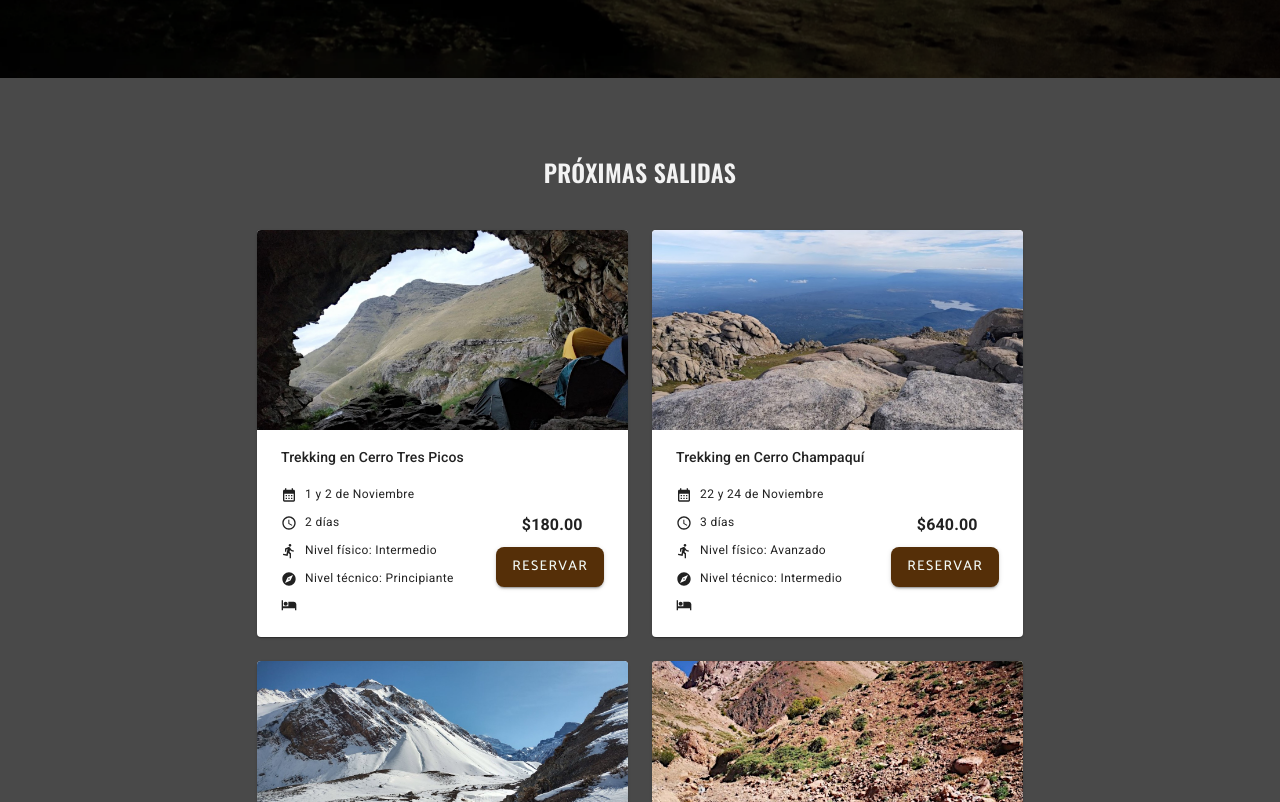
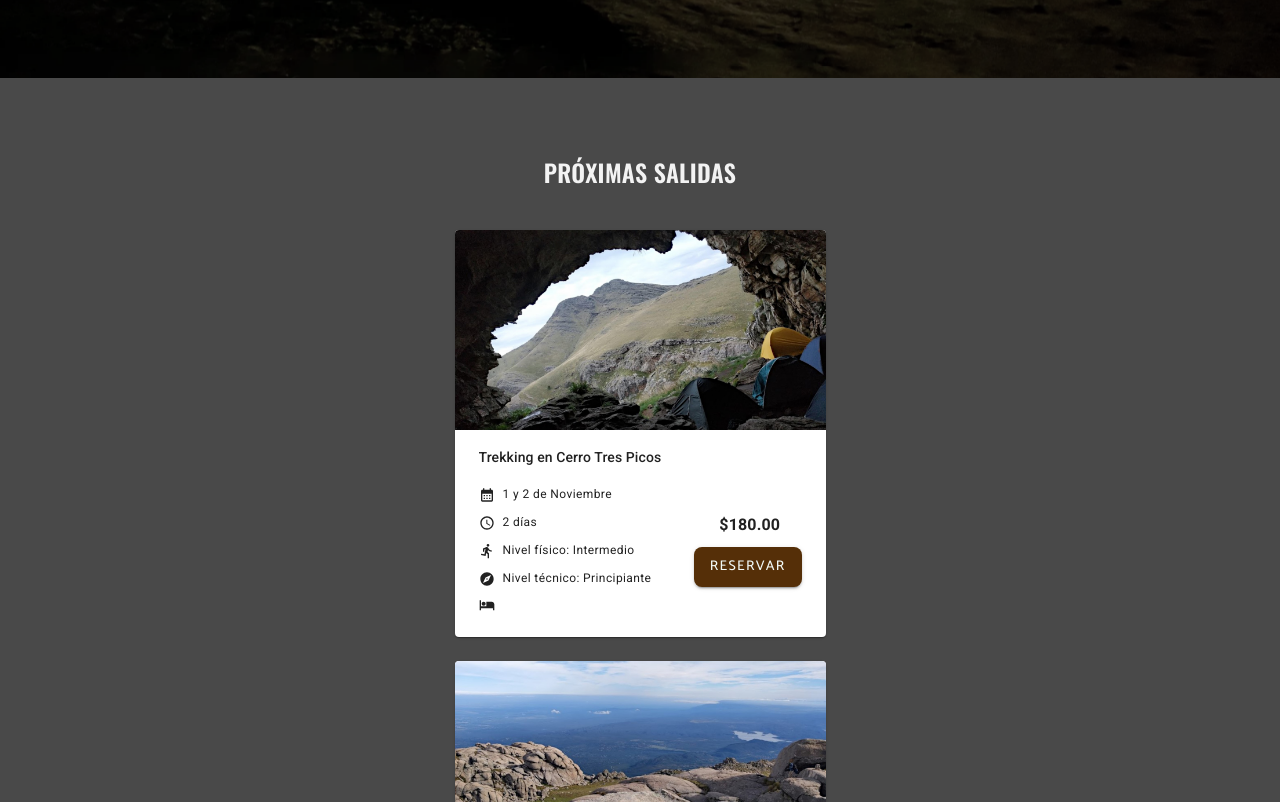
Before and after one commit to RamonCruz187/Kosten, a React (Vite) app in the folder Front/: page / in a window 1280 px wide. Shown: the part 738-1540 px from the top of the page. Built offline with nearby package versions, Linux system fonts and the light colour scheme.

Commit message:
fix(DepartureGrid): adjust padding for improved layout

```diff
--- a/Front/src/modules/Departures/components/DepartureGrid.jsx
+++ b/Front/src/modules/Departures/components/DepartureGrid.jsx
@@ -7,7 +7,7 @@ import { customPalette } from "../../../../customStyle.jsx";
 
 export const DepartureGrid = ({ title }) => {
   return (
-    <Box sx={{ display: 'flex', flexDirection: 'column', alignItems: 'center', justifyContent: 'center', background: customPalette.tertiary.darkest, padding: '1rem 2rem 2rem 2rem' }}>
+    <Box sx={{ display: 'flex', flexDirection: 'column', alignItems: 'center', justifyContent: 'center', background: customPalette.tertiary.darkest, padding: '1rem 16rem 2rem 16rem' }}>
       <Typography variant='titleH1' gutterBottom sx={{ textAlign: 'center', mb: 5, color: customPalette.text.light }}>
         {title}
       </Typography>
```
